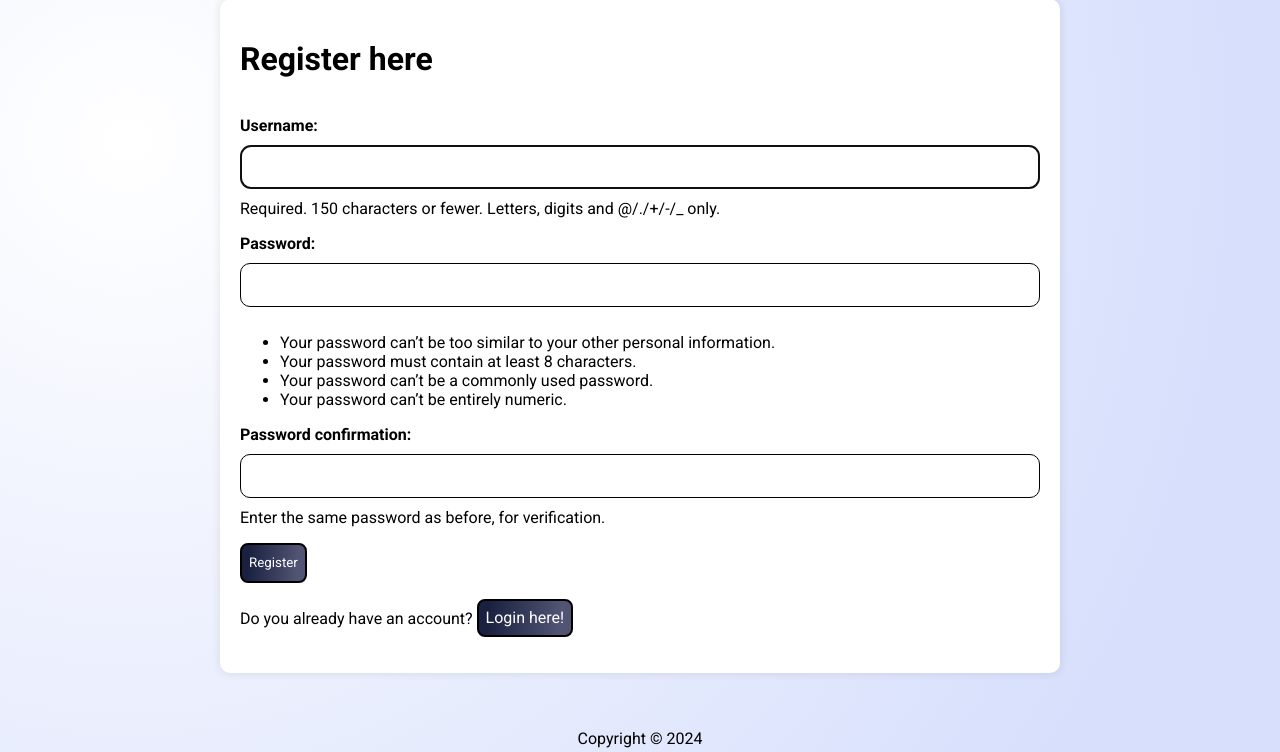
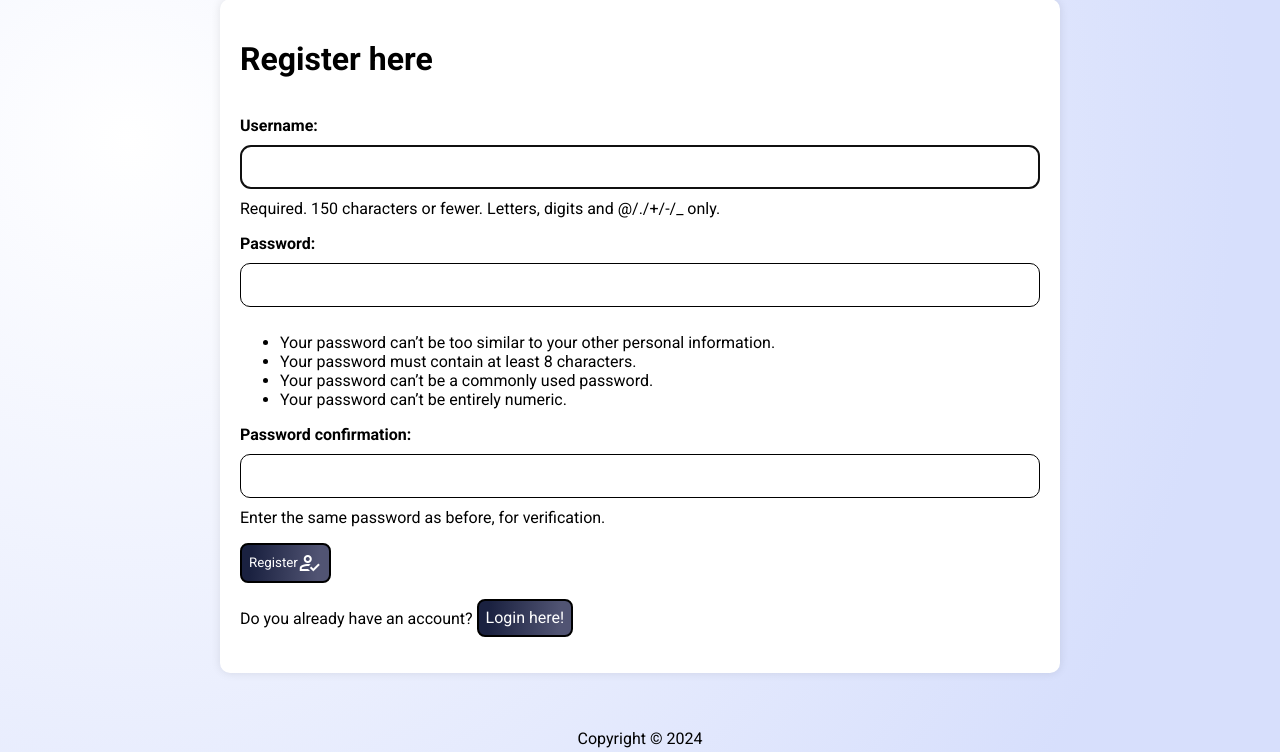
Before and after one commit to markohautala/django-auth-crud-app, a Django app: page /register/ in a window 1280 px wide. Shown: the part 21-773 px from the top of the page. Run offline with Django 4.2, Linux system fonts and the light colour scheme.

Commit message:
Style registerbutton with icon

```diff
--- a/base/templates/base/register.html
+++ b/base/templates/base/register.html
@@ -8,7 +8,14 @@
     <form method="POST">
         {% csrf_token %} <!-- This is a security feature to prevent Cross Site Request Forgery (CSRF) attacks -->
         {{ form.as_p }} <!-- This is a Django template tag that renders the form fields as paragraphs -->
-        <input value="Register" type="submit" class="form-input-button"></input>
+
+
+        <!-- Login button with icon -->
+        <button type="submit" class="form-input-button">
+        Register <span class="material-symbols-outlined">
+            how_to_reg
+            </span>
+        </button>
     </form>
 </div>
 
```
Also changed, not shown: db.sqlite3.
